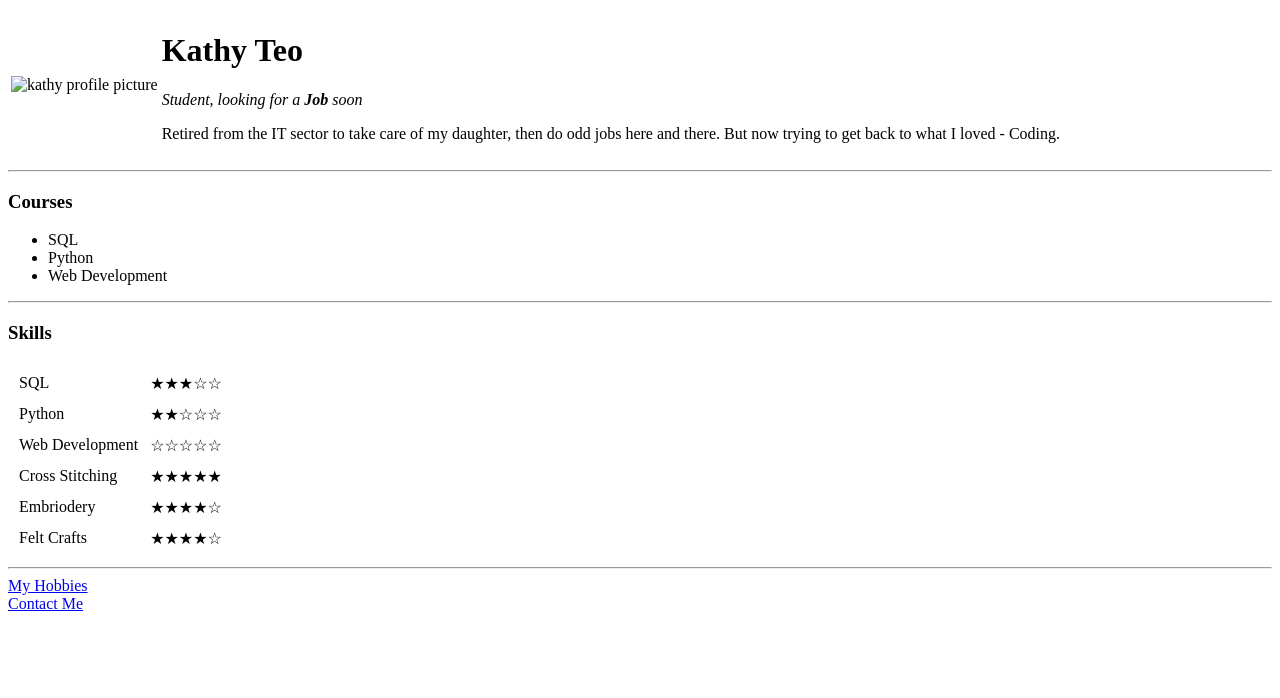
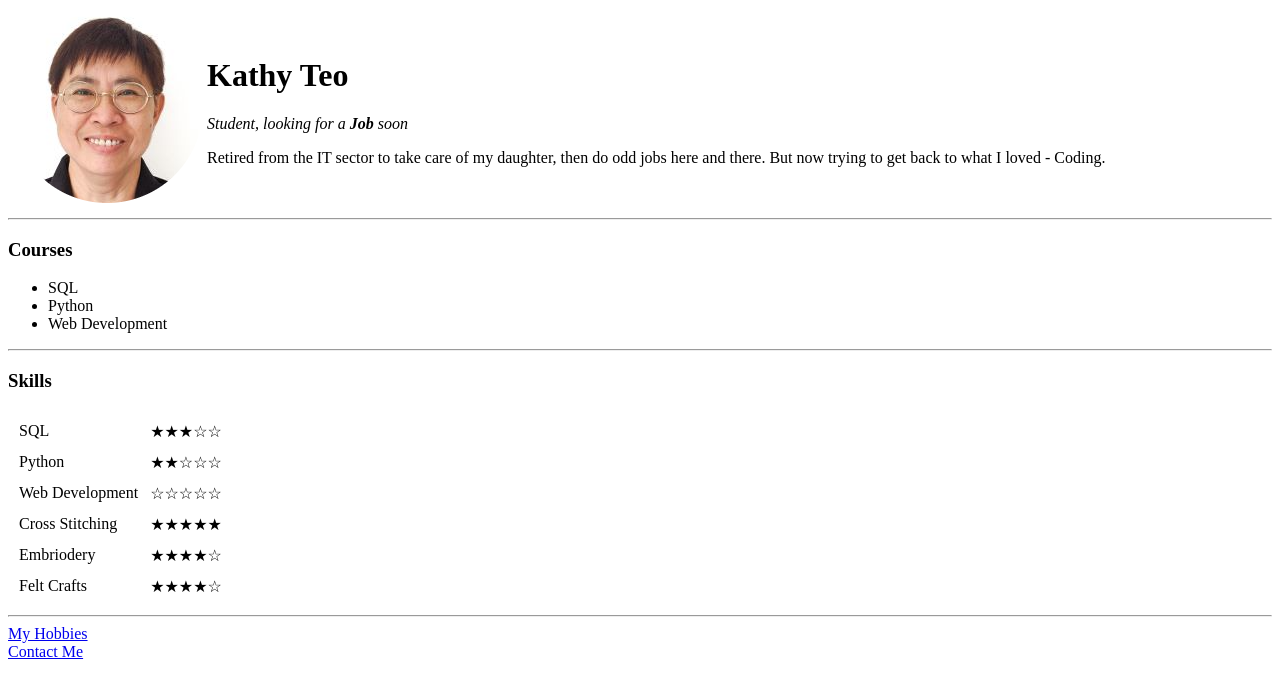
Before and after one commit to KathyKhan/cv-test, a plain HTML site: page index.html in a window 1280 px wide. Drawn offline with Linux system fonts and the light colour scheme.

Commit message:
Update index.html

```diff
--- a/index.html
+++ b/index.html
@@ -9,7 +9,7 @@
 <body>
   <table>
     <tr>
-      <td><img src="images/My photo resized-modified.png" alt="kathy profile picture"></td>
+      <td><img src="My photo resized-modified.png" alt="kathy profile picture"></td>
       <td>
         <h1>Kathy Teo</h1>
         <p><em>Student, looking for a <strong>Job</strong> soon</em></p>
```
